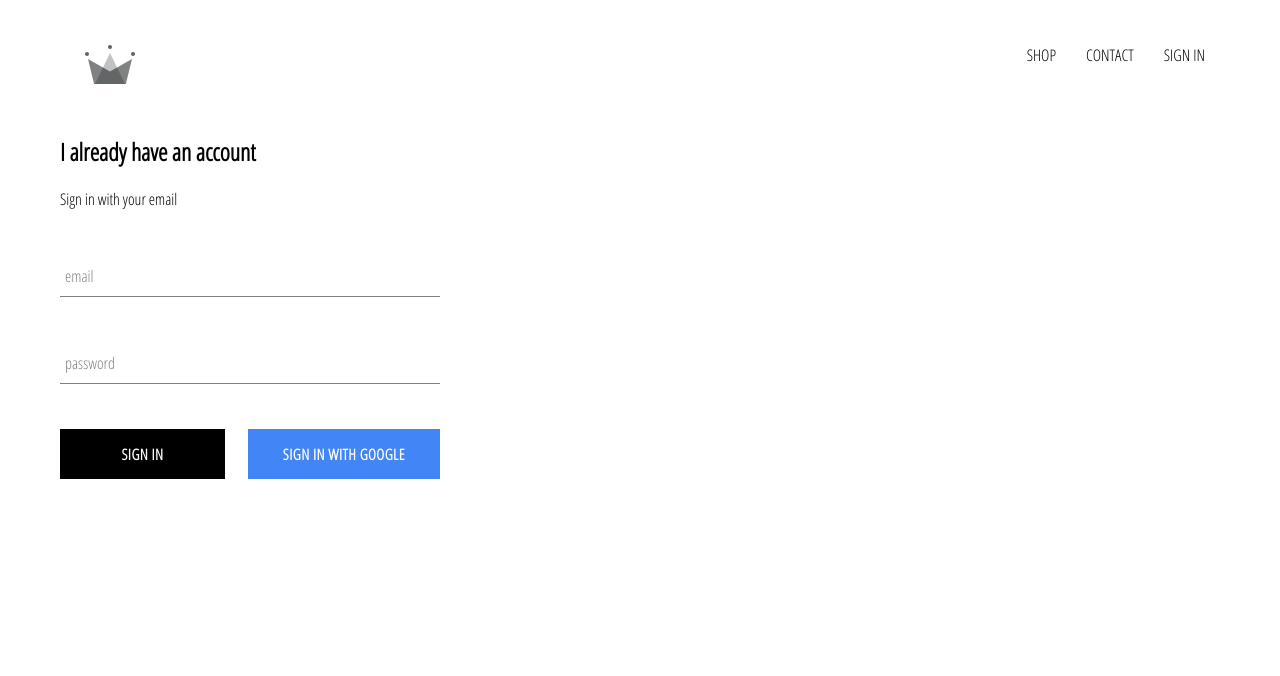
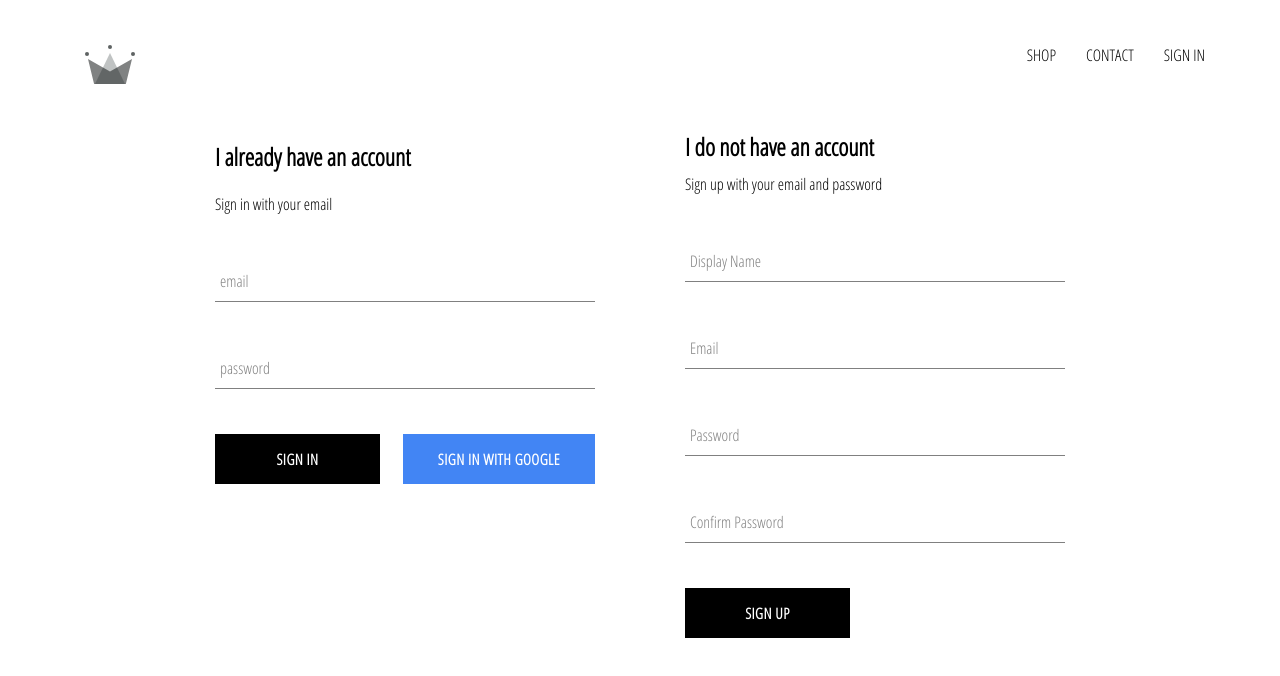
Before and after one commit to DimiPavlov/crwn-e-commerce, a React (Create React App) app: page /signin in a window 1280 px wide. Shown: the top 676 px of the page. Built offline with nearby package versions, Linux system fonts and the light colour scheme; no server answers.

Commit message:
implement firebase utils, include ability to store authenticated users into our firestore base

```diff
--- a/src/App.js
+++ b/src/App.js
@@ -5,7 +5,7 @@
 import ShopPage from "./pages/ShopPage";
 import Header from "./components/Header";
 import SignInSignUp from "./pages/SignInSignUp";
-import { auth } from "./firebase/Firebase.utils";
+import { auth, createUserProfileDocument } from "./firebase/Firebase.utils";
 
 
 class App extends Component {
@@ -17,16 +17,26 @@
     }
   }
 
-  unsubscribeFromAuth = null
+  unsubscribeFromAuth = null;
 
   componentDidMount() {
-    this.unsubscribeFromAuth = auth.onAuthStateChanged(user => {
-      this.setState({ currentUser: user });
+    this.unsubscribeFromAuth = auth.onAuthStateChanged(async userAuth => {
+      if (userAuth) {
+        const userRef = await createUserProfileDocument(userAuth);
 
-      console.log(user)
+        userRef.onSnapshot(snapShot => {
+          this.setState({
+            currentUser: {
+              id: snapShot.id,
+              ...snapShot.data()
+            }
+          })
+          console.log(this.state)
+        })
+      }
+    this.setState({ currentUser: userAuth })
     });
   }
-
   componentWillUnmout() {
     this.unsubscribeFromAuth();
   }
--- /dev/null
+++ b/src/components/SignUp.js
@@ -0,0 +1,101 @@
+import React, { Component } from "react";
+
+import FormInput from "./FormInput";
+import CustomButton from "../components/CustomButton";
+import { auth, createUserProfileDocument } from "../firebase/Firebase.utils";
+import "./SignUp.scss"
+
+class SignUp extends Component {
+  constructor() {
+    super();
+
+    this.state = {
+      displayName: '',
+      email: '',
+      password: '',
+      confirmPassword: ''
+    };
+  }
+
+  handleSubmit = async event => {
+    event.preventDefault();
+
+    const { displayName, email, password, confirmPassword } = this.state;
+
+    if (password !== confirmPassword) {
+      alert("passwords don't match");
+      return;
+    }
+
+    try {
+      const { user } = await auth.createUserWithEmailAndPassword(
+        email,
+        password
+      );
+
+      await createUserProfileDocument(user, { displayName });
+
+      this.setState({
+        displayName: '',
+        email: '',
+        password: '',
+        confirmPassword: ''
+      });
+    } catch (error) {
+      console.error(error);
+    }
+  };
+
+  handleChange = event => {
+    const { name, value } = event.target;
+
+    this.setState({ [name]: value });
+  };
+
+  render() {
+    const { displayName, email, password, confirmPassword } = this.state;
+    return (
+      <div className='sign-up'>
+        <h2 className='title'>I do not have an account</h2>
+        <span>Sign up with your email and password</span>
+        <form className='sign-up-form' onSubmit={this.handleSubmit}>
+          <FormInput
+            type='text'
+            name='displayName'
+            value={displayName}
+            onChange={this.handleChange}
+            label='Display Name'
+            required
+          />
+          <FormInput
+            type='email'
+            name='email'
+            value={email}
+            onChange={this.handleChange}
+            label='Email'
+            required
+          />
+          <FormInput
+            type='password'
+            name='password'
+            value={password}
+            onChange={this.handleChange}
+            label='Password'
+            required
+          />
+          <FormInput
+            type='password'
+            name='confirmPassword'
+            value={confirmPassword}
+            onChange={this.handleChange}
+            label='Confirm Password'
+            required
+          />
+          <CustomButton type='submit'>SIGN UP</CustomButton>
+        </form>
+      </div>
+    );
+  }
+}
+
+export default SignUp;
--- /dev/null
+++ b/src/components/SignUp.scss
@@ -0,0 +1,9 @@
+.sign-up {
+  display: flex;
+  flex-direction: column;
+  width: 380px;
+
+  .title {
+    margin: 10px 0;
+  }
+}
--- a/src/firebase/Firebase.utils.js
+++ b/src/firebase/Firebase.utils.js
@@ -12,6 +12,32 @@
     messagingSenderId: "85780627002",
     appId: "1:85780627002:web:ee5d1144fe1efd64447f03",
     measurementId: "G-WK2FJR3RHG"
+};
+
+export const createUserProfileDocument = async (userAuth, additionalData) => {
+    if (!userAuth) return;
+
+    const userRef = firestore.doc(`users/${userAuth.uid}`);
+
+    const snapShot = await userRef.get();
+
+    if(!snapShot.exists) {
+        const { displayName, email } = userAuth;
+        const createdAt = new Date();
+
+        try {
+            await userRef.set({
+                displayName,
+                email,
+                createdAt,
+                ...additionalData
+            })
+        } catch (error) {
+                console.log("error creating user, error,message");
+        }
+    }
+
+    return userRef;
 }
 
 firebase.initializeApp(config);
--- a/src/pages/SignInSignUp.js
+++ b/src/pages/SignInSignUp.js
@@ -1,11 +1,13 @@
 import React from "react";
 import "./SignInSignUp.scss";
 import SignIn from "./SignIn"
+import SignUp from "../components/SignUp"
 
 
 const SignInSignUp = () => (
     <div className="sign-in-and-sign-up">
     <SignIn />
+    <SignUp />
     </div>
 
 
--- a/src/pages/SignInSignUp.scss
+++ b/src/pages/SignInSignUp.scss
@@ -0,0 +1,6 @@
+.sign-in-and-sign-up {
+    width: 850px;
+    display: flex;
+    justify-content: space-between;
+    margin: 30px auto;
+}
```
Also changed, not shown: src/components/FormInput.js (+7 -10 lines), src/components/FormInput.scss (line endings or trailing spaces).
